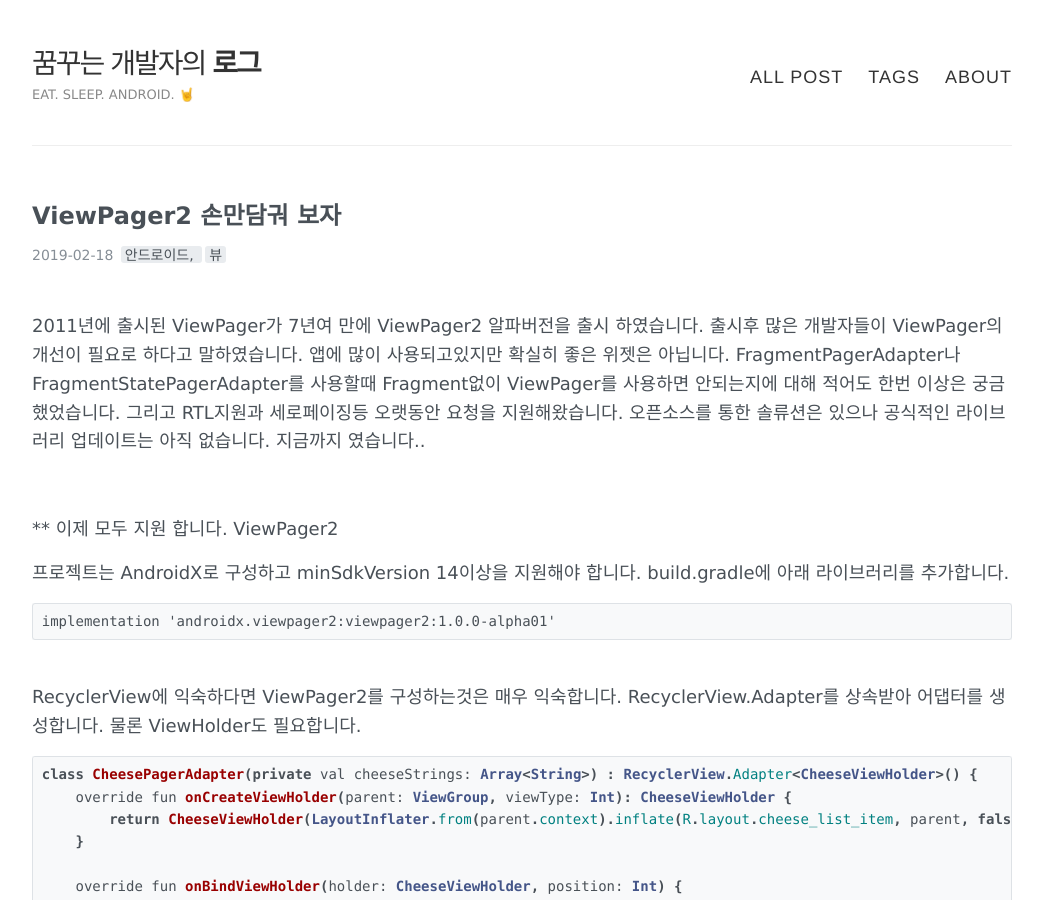
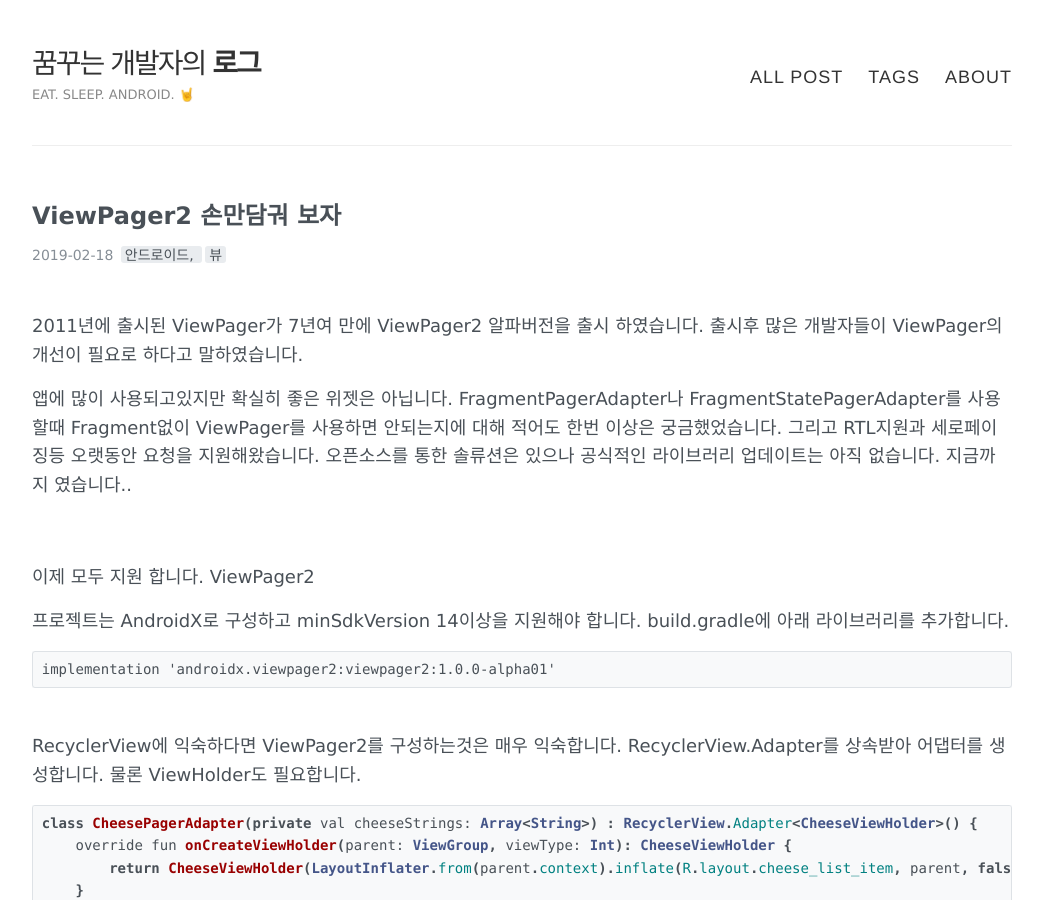
Before and after one commit to kmshack/blog.kmshack.kr, a Jekyll site: the page built from _posts/2019-02-18-ViewPager2 손만담궈 보자.md, in a window 1280 px wide and 900 px high. Shown: the whole window, without its empty margins (118-1161 px from the left). Built offline with Jekyll 4.4.1, drawn with Linux system fonts in a browser that asks for light colours; comment, search, counter and statistics services are not loaded.

Commit message:
Update 2019-02-18-ViewPager2 손만담궈 보자.md

````diff
--- a/_posts/2019-02-18-ViewPager2 손만담궈 보자.md
+++ b/_posts/2019-02-18-ViewPager2 손만담궈 보자.md
@@ -5,12 +5,14 @@ layout: post
 comments: true
 ---
 
-2011년에 출시된 ViewPager가 7년여 만에 ViewPager2 알파버전을 출시 하였습니다. 출시후 많은 개발자들이 ViewPager의 개선이 필요로 하다고 말하였습니다. 앱에 많이 사용되고있지만 확실히 좋은 위젯은 아닙니다. FragmentPagerAdapter나 FragmentStatePagerAdapter를 사용할때 Fragment없이 ViewPager를 사용하면 안되는지에 대해 적어도 한번 이상은 궁금했었습니다.
+2011년에 출시된 ViewPager가 7년여 만에 ViewPager2 알파버전을 출시 하였습니다. 출시후 많은 개발자들이 ViewPager의 개선이 필요로 하다고 말하였습니다.
+
+앱에 많이 사용되고있지만 확실히 좋은 위젯은 아닙니다. FragmentPagerAdapter나 FragmentStatePagerAdapter를 사용할때 Fragment없이 ViewPager를 사용하면 안되는지에 대해 적어도 한번 이상은 궁금했었습니다.
 그리고 RTL지원과 세로페이징등 오랫동안 요청을 지원해왔습니다. 오픈소스를 통한 솔류션은 있으나 공식적인 라이브러리 업데이트는 아직 없습니다. 지금까지 였습니다..
 
 <br>
 
-** 이제 모두 지원 합니다. ViewPager2
+### 이제 모두 지원 합니다. ViewPager2
 
 프로젝트는 AndroidX로 구성하고 minSdkVersion 14이상을 지원해야 합니다.
 build.gradle에 아래 라이브러리를 추가합니다.
@@ -47,5 +49,6 @@ class CheeseViewHolder(view: View) : RecyclerView.ViewHolder(view) {
 ViewPager2.orientation = ViewPager2.RIENTATION_VERTICAL
 ```
 
-
+<br>
+<br>
 ViewPager2는 아직 알파버전인 단계로 버그나 문제점은 보여집니다. 하지만 ViewPager의 View 재사용성 문제를 RecyclerView의 ViewHolder패턴을 그대로 사용하면서 해결함과 동시에 RecyclerView에 익숙한 개발자들에게 별도의 학습없이 적용할 수 있게 솔류션을 제공하였습니다. 또한 orientation기능 도입으로 가로 스크롤뿐만 세로스크롤도 지원하게 되었습니다.
````
